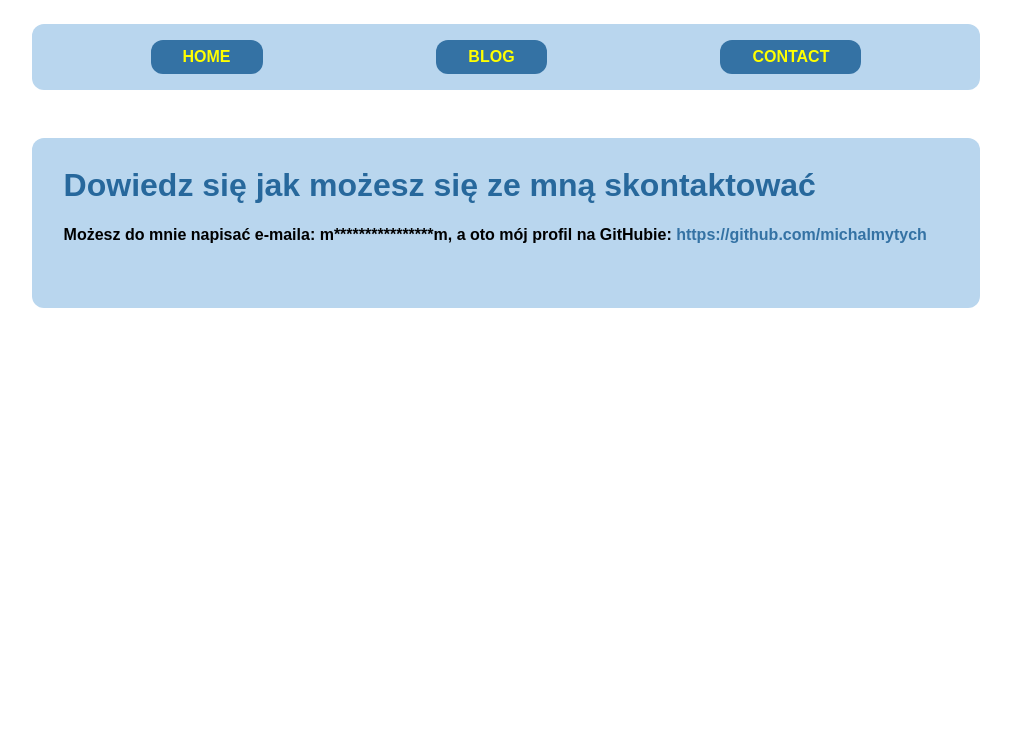
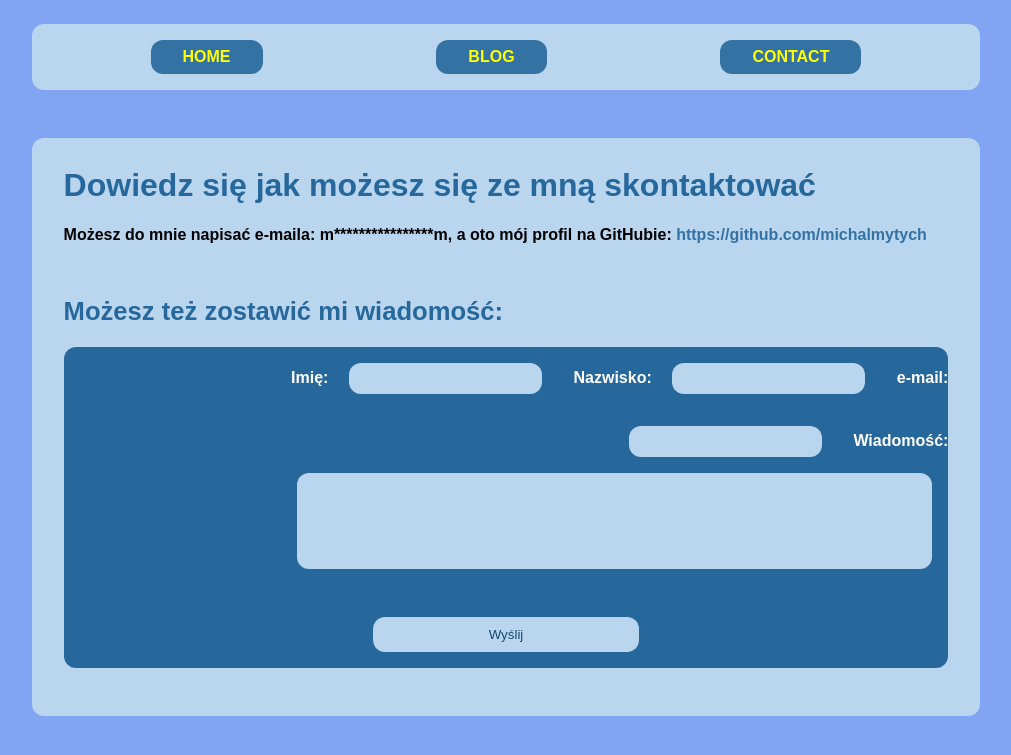
Before and after one commit to michalmytych/My-Blog, a Flask app: page /contact in a window 1280 px wide. Shown: the top 755 px of the page, without its empty margins (134-1145 px from the left). Run offline with Flask 2, Linux system fonts and the light colour scheme; some web fonts are replaced.

Commit message:
contact form added, homepage update

```diff
--- a/static/tmp_styles.css
+++ b/static/tmp_styles.css
@@ -3,6 +3,7 @@ body{
     font-weight: 700;
     font-style: normal;
     padding-top: 1rem;
+    background-color: rgb(129, 165, 243);
 }
 
 nav{
@@ -29,8 +30,57 @@ nav a:hover{
     color: #3472A4;
 }
 
-h1{
+h1, h2{
     color: rgb(39, 104, 156);
+}
+
+form{
+    background-color: rgb(39, 104, 156);
+    padding-bottom: 1rem;
+    text-align: right;
+}
+
+input, .send-message-btn{
+    margin: 1rem;
+    border-style: none;
+    padding: 0.5rem;
+    background-color: rgb(185, 214, 238);
+}
+
+.big-text-box{
+    height: 5rem;
+    margin: 0 auto;
+    width: 70%;
+    padding: 0.5rem;
+    margin-right: 1rem;
+    margin-left: 0.5rem;
+    margin-bottom: 3rem;
+}
+
+.send-message-btn{
+    width: 30%;
+    margin: 1rem;
+    margin-top: 2rem;
+    padding: 0.6rem;
+    display: block;
+    margin: 0 auto;
+    background-color: rgb(185, 214, 238);
+    color: rgb(22, 72, 112);
+}
+
+.send-message-btn:hover{
+    background-color: yellow;
+}
+
+label{
+    margin: 0 auto;
+    color: white;
+    padding-left: 0.7rem;
+}
+
+h2{
+    font-size: 1.6rem;
+    padding-top: 2rem;
 }
 
 main a{
@@ -71,10 +121,10 @@ article a:hover{
     color: rgb(219, 219, 7);
 }
 
-a{
+a, .send-message-btn{
     transition: 0.7s;
 }
 
-nav, main, article, a, img{
+nav, main, article, a, img, form, input, .send-message-btn{
     border-radius: 12px;
 }
--- a/templates/contact.html
+++ b/templates/contact.html
@@ -9,6 +9,22 @@
     </p>
 
 
+    <h2>Możesz też zostawić mi wiadomość:</h2>
+
+    <form>
+      <label for="name">Imię: </label>
+      <input name="name" type="text">
+      <label for="surname">Nazwisko: </label>
+      <input name="surname" type="text">
+      <label for="email">e-mail: </label>
+      <input name="message" type="email">
+      <label for="email">Wiadomość: </label>
+      <input class="big-text-box" name="message" type="text">
+      <button class="send-message-btn" type="submit">Wyślij</button>
+
+    </form>
+
+
      <!-- ADD CONTACT FORM HERE -->
 
 
--- a/templates/home.html
+++ b/templates/home.html
@@ -4,7 +4,7 @@
   <main>
     <h1>Witaj na mojej stronie!</h1>
     <p>Nazywam się Michał, i jestem studentem Uniwersytetu Jagiellońskiego pasjonującym się programowaniem i nie tylko. Jeśli
-      chcesz zobaczyć moje portfolio, znajdziesz je <a href="/portfolio">tutaj</a>. Jeśli chcesz dowiedzieć się
+      chcesz zobaczyć moje portfolio, znajdziesz je <a href="https://github.com/michalmytych">tutaj</a>. Jeśli chcesz dowiedzieć się
       czegoś ciekawego na temat programowania, lub innych dziedzin o których piszę, odwiedź mój <a href="/blog">blog</a>.
     </p>
 
```
